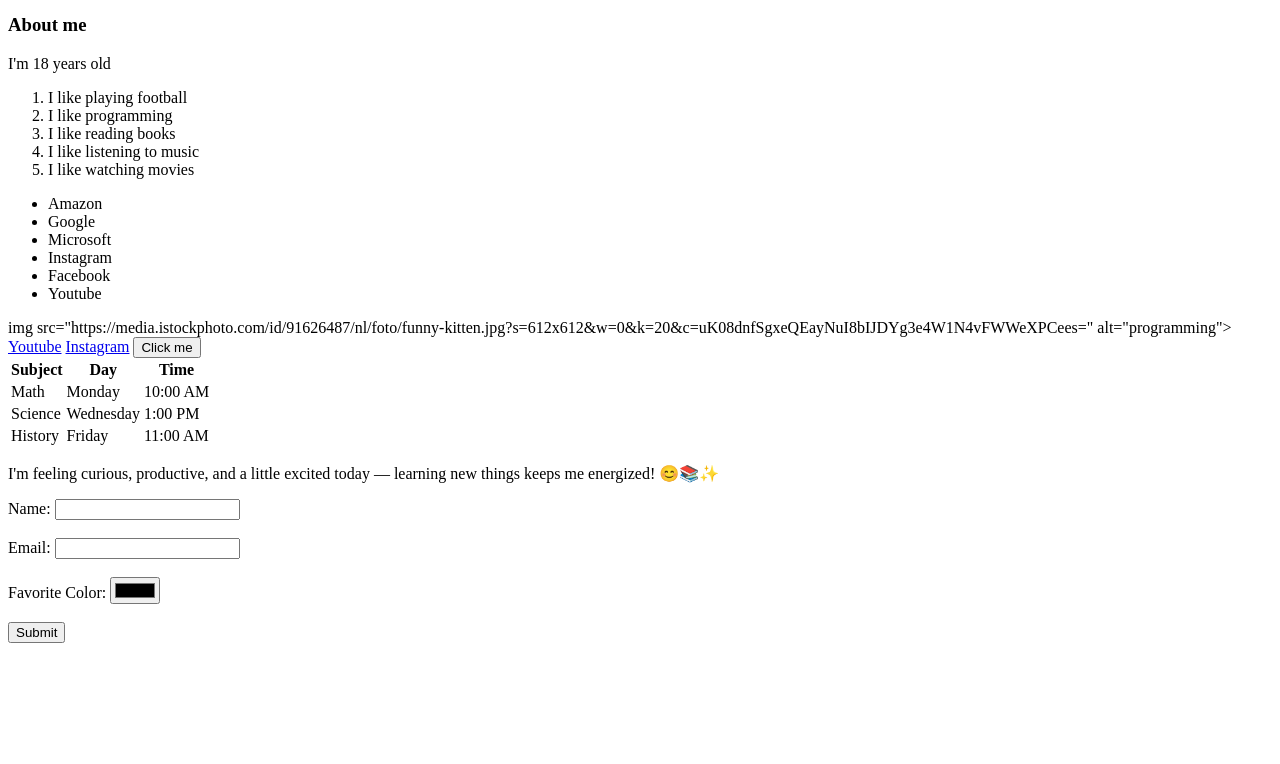
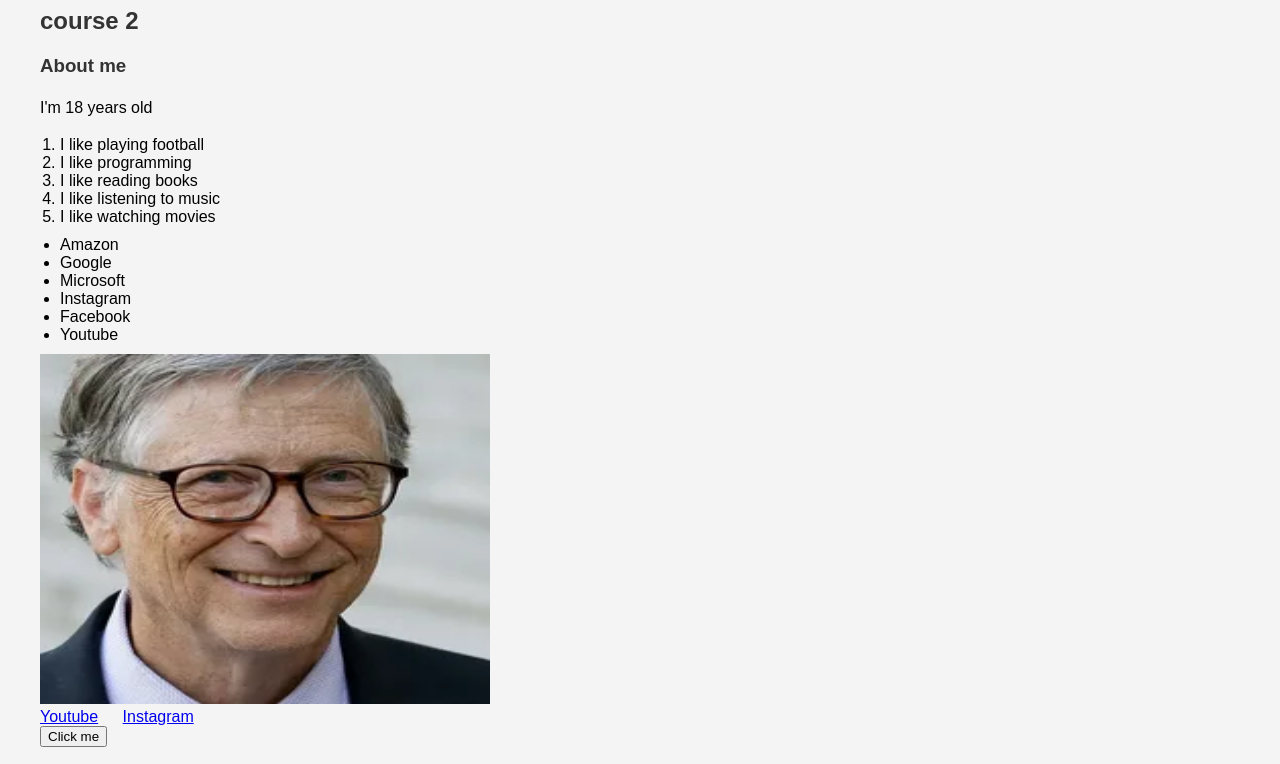
Before and after one commit to Madt5/htmlll, a plain HTML site: page index.html in a window 1280 px wide. Shown: the part 113-877 px from the top of the page. Before the commit the page ends 800 px from the top, so only its background shows below. Drawn offline with Linux system fonts and the light colour scheme; files whose address does not match are found by name.

Commit message:
Add bill1.png image and update index.html

```diff
--- a/index.html
+++ b/index.html
@@ -4,6 +4,44 @@
     <meta charset="UTF-8">
     <meta name="viewport" content="width=device-width, initial-scale=1.0">
     <title>My first webpage</title>
+    <style>
+        body {
+            font-family: Arial, sans-serif;
+            margin: 20px;
+            padding: 20px;
+            background-color: #f4f4f4;
+        }
+        h1, h2, h3 {
+            color: #333;
+        }
+        p {
+            font-size: 16px;
+            line-height: 1.5;
+        }
+        ol, ul {
+            margin: 10px 0;
+            padding-left: 20px;
+        }
+        table {
+            width: 100%;
+            border-collapse: collapse;
+            margin-top: 20px;
+        }
+        th, td {
+            border: 1px solid #ddd;
+            padding: 8px;
+            text-align: left;
+        }
+        th {
+            background-color: #f2f2f2;
+        }
+        .emojis {
+            font-size: 24px;
+        }
+    </style>
+</head>
+<body>
+
     <h1>Amir Alenov</h1>
     <h2>course 2</h2>
     <h3>About me</h3>
@@ -24,9 +62,9 @@
         <li>Youtube</li>
     </ul>
 
-    img src="https://media.istockphoto.com/id/91626487/nl/foto/funny-kitten.jpg?s=612x612&w=0&k=20&c=uK08dnfSgxeQEayNuI8bIJDYg3e4W1N4vFWWeXPCees=" alt="programming">
-    <a href="https://www.youtube.com">Youtube</a>
-    <a href="https://www.instagram.com/?hl=ru">Instagram</a>
+    <img src="D:\source\WEB_F\image\bill1.png" height="350" width="450" alt="My Image"> <br>
+    <a href="https://www.youtube.com" style="margin-right:20px">Youtube</a>
+    <a href="https://www.instagram.com/?hl=ru">Instagram</a> <br>
     <button>Click me</button>
 
     <table>
@@ -66,8 +104,5 @@
         <br><br>
         <input type="submit" value="Submit">
     </form>
-</head>
-<body>
-
 </body>
 </html>
```
Also changed, not shown: image/bill1.png (added).
